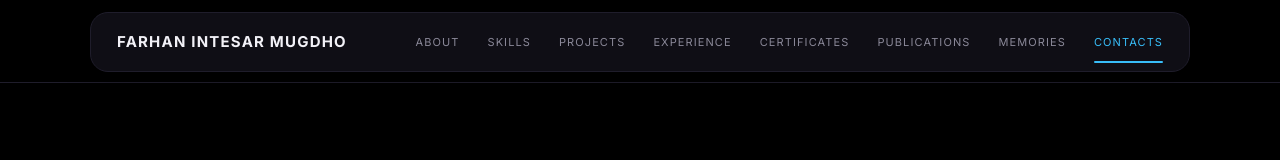
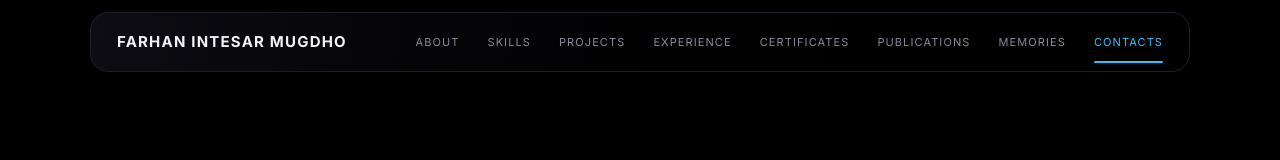
Before and after one commit to farhanmugdho/portfolio, a plain HTML site: page index.html in a window 1280 px wide. Shown: the top 160 px of the page. Drawn offline with Linux system fonts and the light colour scheme.

Commit message:
Revert nav to crisp inverse-sized floating toolbar

```diff
--- a/index.html
+++ b/index.html
@@ -9,7 +9,7 @@
 <link rel="preconnect" href="https://fonts.googleapis.com">
 <link rel="preconnect" href="https://fonts.gstatic.com" crossorigin>
 <link href="https://fonts.googleapis.com/css2?family=Inter:wght@400;500;600;700&family=Syne:wght@600;700;800&display=swap" rel="stylesheet">
-<link rel="stylesheet" href="style.css?v=6">
+<link rel="stylesheet" href="style.css?v=7">
 </head>
 <body>
 <div id="spot" aria-hidden="true"></div>
@@ -302,6 +302,6 @@ if(document.documentElement.classList.contains("ld")){
 })();
 </script>
 
-<script src="site.js?v=6"></script>
+<script src="site.js?v=7"></script>
 </body>
 </html>
--- a/site.js
+++ b/site.js
@@ -8,23 +8,21 @@
       var vs=(vv&&isFinite(vv.scale)&&vv.scale>0)?vv.scale:1;
       var zoom=(dpr/baseDpr)*(vs/baseVv);
       if(!isFinite(zoom)||zoom<=0)zoom=1;
-      root.style.setProperty("--nav-inv",(1/zoom).toFixed(5));
-    }
-    var pending=false;
-    function schedule(){
-      if(pending)return;
-      pending=true;
-      (window.requestAnimationFrame||function(f){setTimeout(f,16)})(function(){pending=false;update()});
+      var inv=1/zoom;
+      root.style.setProperty("--nav-inv",inv.toFixed(5));
+      var h=header.offsetHeight||84;
+      root.style.setProperty("--nav-pad",h.toFixed(2)+"px");
     }
     update();
-    window.addEventListener("resize",schedule);
-    window.addEventListener("orientationchange",schedule);
-    if(vv)vv.addEventListener("resize",schedule);
-    if(document.fonts&&document.fonts.ready)document.fonts.ready.then(schedule);
+    window.addEventListener("resize",update);
+    window.addEventListener("orientationchange",update);
+    if(vv)vv.addEventListener("resize",update);
+    if(window.ResizeObserver)new ResizeObserver(update).observe(header);
+    if(document.fonts&&document.fonts.ready)document.fonts.ready.then(update);
     function watchDpr(){
       if(!window.matchMedia)return;
       var mq=window.matchMedia("(resolution: "+(window.devicePixelRatio||1)+"dppx)");
-      function onChange(){schedule();watchDpr()}
+      function onChange(){update();watchDpr()}
       if(mq.addEventListener)mq.addEventListener("change",onChange,{once:true});
       else if(mq.addListener)mq.addListener(function once(){mq.removeListener(once);onChange()});
     }
--- a/style.css
+++ b/style.css
@@ -5,6 +5,7 @@
 html{scroll-padding-top:calc(env(safe-area-inset-top,0px) + 70px);scroll-behavior:smooth;height:auto}
 *,*::before,*::after{box-sizing:inherit}
 body{margin:0;background:var(--bg);color:var(--text);font:400 16px/1.65 Inter,system-ui,"Segoe UI",sans-serif;position:relative;overflow-x:hidden}
+body::before{content:"";position:fixed;inset:0 0 auto;height:env(safe-area-inset-top,0px);background:var(--bg);z-index:30}
 a{color:inherit;text-decoration:none}
 a:focus-visible,button:focus-visible{outline:2px solid var(--accent);outline-offset:3px}
 header{position:sticky;top:env(safe-area-inset-top,0px);z-index:20;background:color-mix(in srgb,var(--bg) 88%,transparent);backdrop-filter:blur(8px);border-bottom:1px solid var(--line)}
@@ -221,11 +222,11 @@ html.ld{overflow:hidden}
 .about-grid{grid-template-columns:1fr;gap:24px}.plist button{font-size:26px}}
 @media (prefers-reduced-motion:reduce){html{scroll-behavior:auto}.plist button{transition:none}}
 /* ---- Chrome-toolbar-style static nav: crisp inverse sizing, always fixed ---- */
-html{--nav-inv:1;scroll-padding-top:calc(84px * var(--nav-inv) + 12px)}
-body{padding-top:calc(84px * var(--nav-inv))}
-header{position:fixed;top:env(safe-area-inset-top,0px);left:0;width:100%;max-width:none;margin:0;transform:none;background:var(--bg);backdrop-filter:none;-webkit-backdrop-filter:none;border-bottom:calc(1px * var(--nav-inv)) solid var(--line);padding:calc(12px * var(--nav-inv)) calc(16px * var(--nav-inv)) calc(10px * var(--nav-inv));z-index:2147483647;transition:padding .15s ease,border-width .15s ease}
-.bar{max-width:calc(1100px * var(--nav-inv));padding:calc(14px * var(--nav-inv)) calc(26px * var(--nav-inv));gap:calc(20px * var(--nav-inv));border-radius:calc(18px * var(--nav-inv));border:calc(1px * var(--nav-inv)) solid var(--line);background:var(--card);backdrop-filter:none;-webkit-backdrop-filter:none;box-shadow:0 calc(10px * var(--nav-inv)) calc(30px * var(--nav-inv)) rgba(0,0,0,.18);transition:font-size .15s ease,padding .15s ease,gap .15s ease,max-width .15s ease,border-radius .15s ease,border-width .15s ease,box-shadow .15s ease}
-.logo{font-size:calc(15px * var(--nav-inv));letter-spacing:.08em;transition:font-size .15s ease}
-nav{gap:calc(28px * var(--nav-inv));font-size:calc(11px * var(--nav-inv));letter-spacing:.1em;transition:font-size .15s ease,gap .15s ease}
-nav a{padding:calc(6px * var(--nav-inv)) 0;font-size:inherit;transition:padding .15s ease}
-nav a.on::after{bottom:calc(-6px * var(--nav-inv));height:calc(2px * var(--nav-inv));transition:bottom .15s ease,height .15s ease}
+html{--nav-inv:1;--nav-pad:84px;scroll-padding-top:calc(var(--nav-pad) + 12px)}
+body{padding-top:var(--nav-pad)}
+header{position:fixed;top:env(safe-area-inset-top,0px);left:0;width:100%;max-width:none;margin:0;transform:none;background:none;backdrop-filter:none;-webkit-backdrop-filter:none;border-bottom:0;padding:calc(12px * var(--nav-inv)) calc(16px * var(--nav-inv)) 0;z-index:20}
+.bar{max-width:calc(1100px * var(--nav-inv));padding:calc(14px * var(--nav-inv)) calc(26px * var(--nav-inv));gap:calc(20px * var(--nav-inv));border-radius:calc(18px * var(--nav-inv));border-width:calc(1px * var(--nav-inv));box-shadow:0 calc(10px * var(--nav-inv)) calc(30px * var(--nav-inv)) rgba(0,0,0,.18);backdrop-filter:blur(calc(12px * var(--nav-inv)));-webkit-backdrop-filter:blur(calc(12px * var(--nav-inv)))}
+.logo{font-size:calc(15px * var(--nav-inv));letter-spacing:.08em}
+nav{gap:calc(28px * var(--nav-inv));font-size:calc(11px * var(--nav-inv));letter-spacing:.1em}
+nav a{padding:calc(6px * var(--nav-inv)) 0;font-size:inherit}
+nav a.on::after{bottom:calc(-6px * var(--nav-inv));height:calc(2px * var(--nav-inv))}
```
